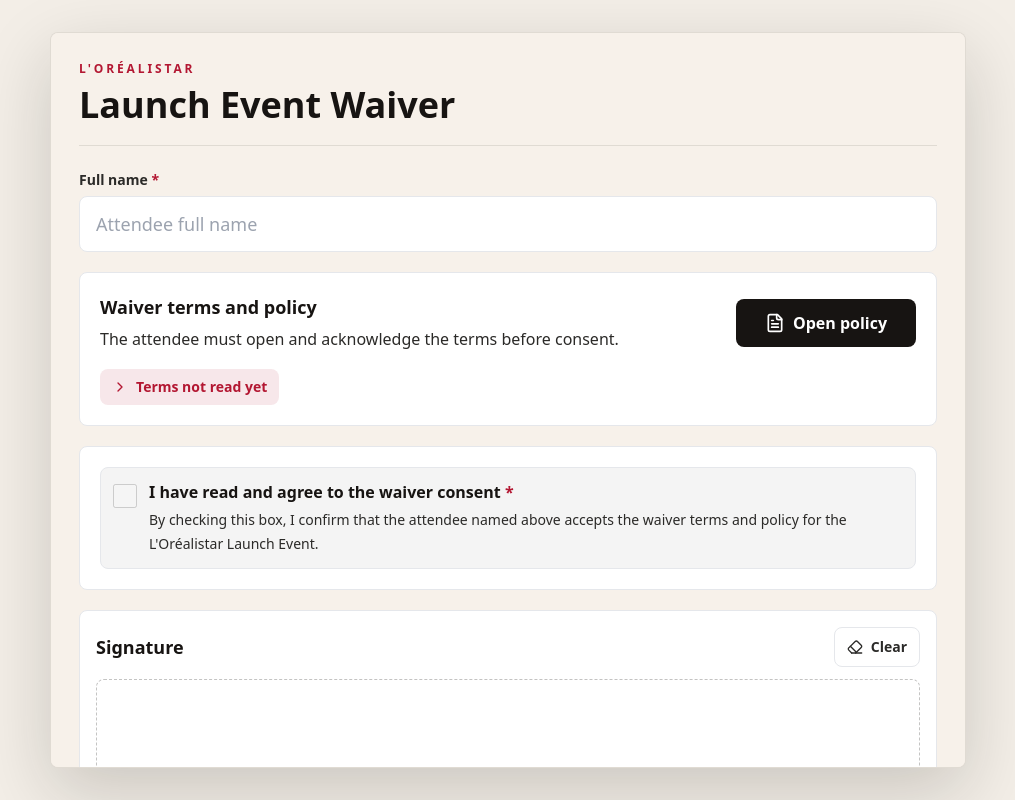
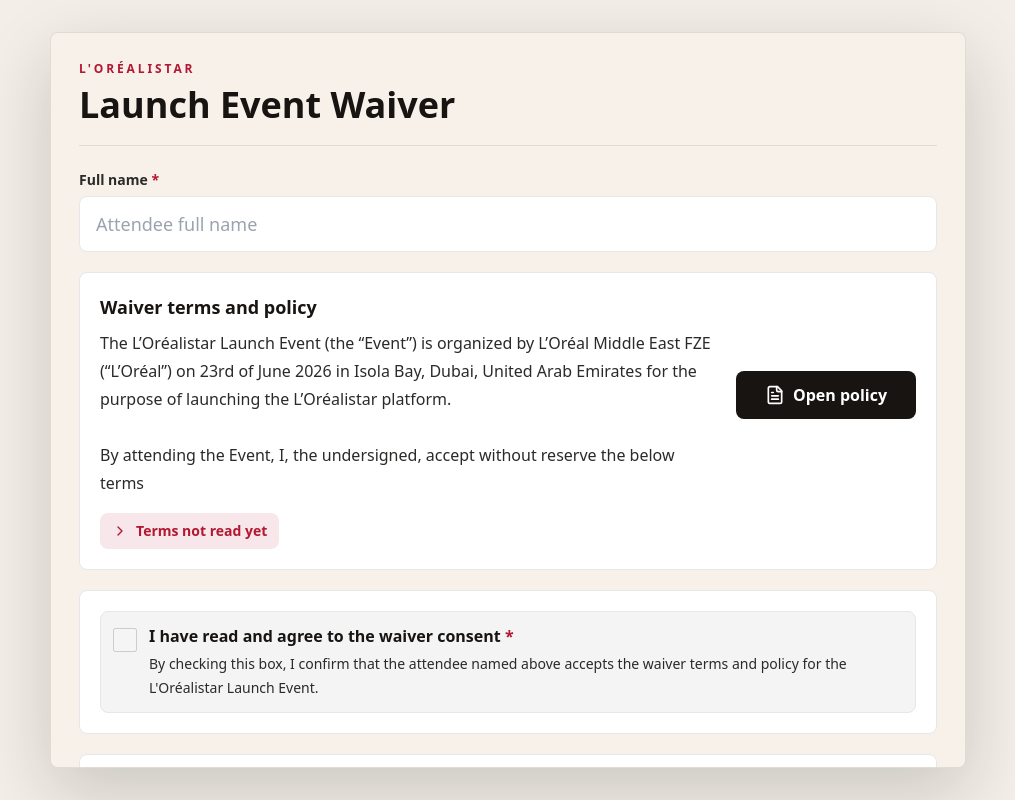
Before and after one commit to shkeramemo/loreallaunching, a Next.js app: page / in a window 1280 px wide. Shown: the whole page, without its empty margins (132-1147 px from the left). Built offline with nearby package versions, Linux system fonts and the light colour scheme.

Commit message:
Update waiver policy intro copy

```diff
--- a/components/WaiverForm.tsx
+++ b/components/WaiverForm.tsx
@@ -205,8 +205,10 @@
                 <h3 className="text-lg font-semibold text-ink">
                   Waiver terms and policy
                 </h3>
-                <p className="mt-1 max-w-2xl text-sm leading-6 text-graphite md:text-base md:leading-7">
-                  The attendee must open and acknowledge the terms before consent.
+                <p className="mt-2 max-w-3xl whitespace-pre-line text-sm leading-6 text-graphite md:text-base md:leading-7">
+                  {`The L’Oréalistar Launch Event (the “Event”) is organized by L’Oréal Middle East FZE (“L’Oréal”) on 23rd of June 2026 in Isola Bay, Dubai, United Arab Emirates for the purpose of launching the L’Oréalistar platform.
+
+By attending the Event, I, the undersigned, accept without reserve the below terms`}
                 </p>
               </div>
               <button
```
